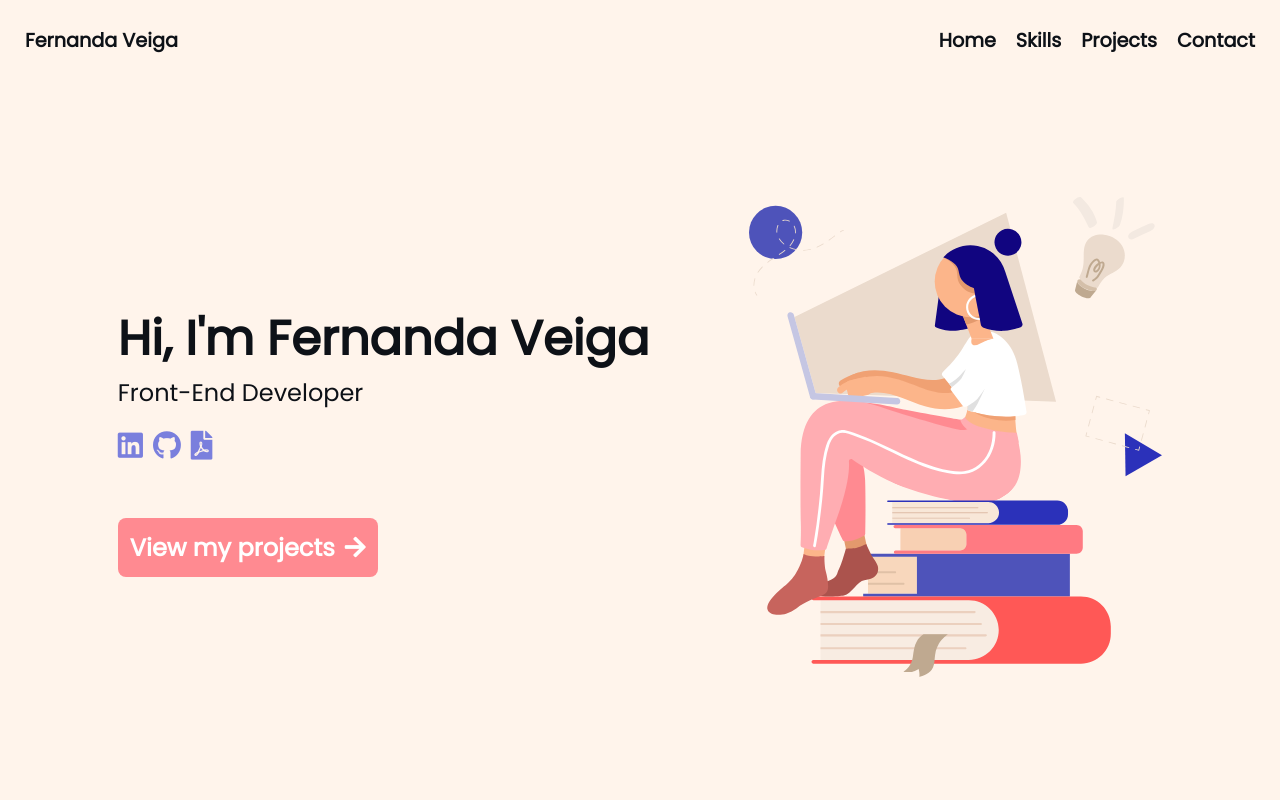
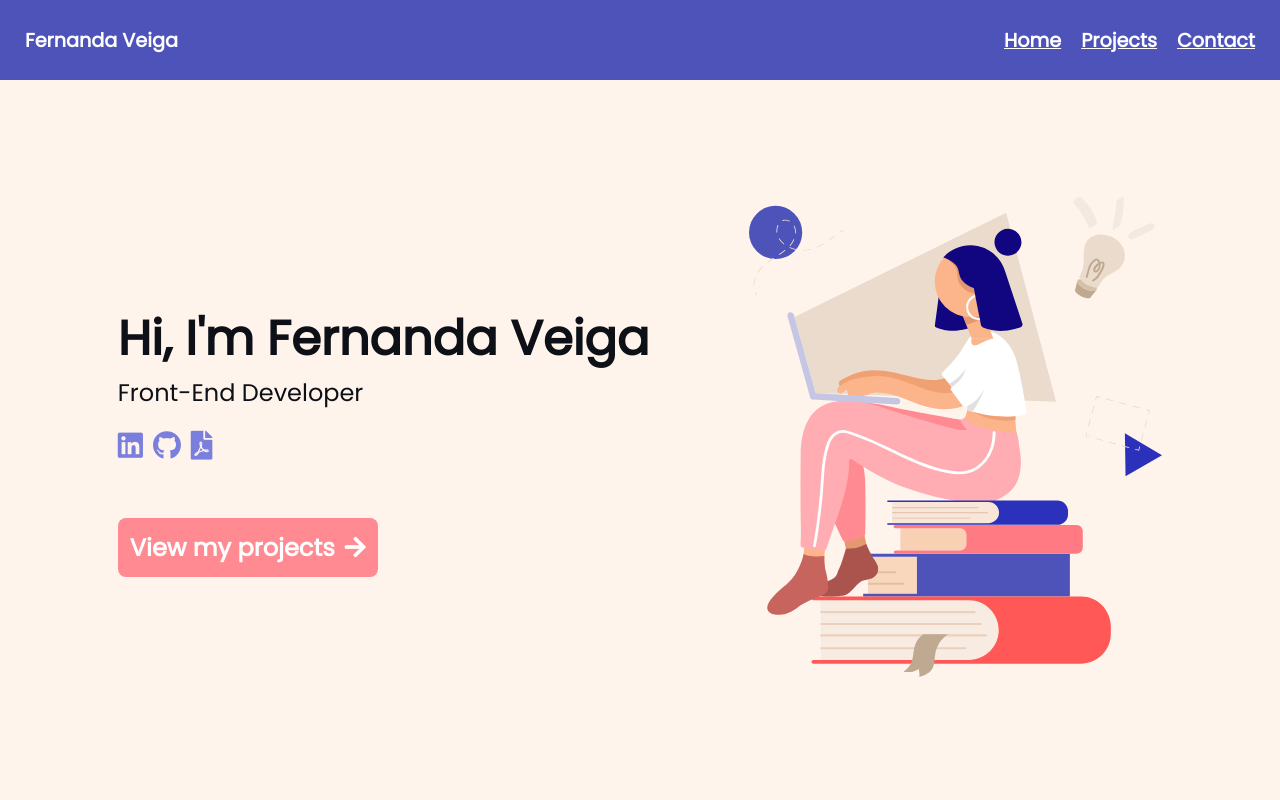
Before and after one commit to fernanda-veiga/portfolio, a React (Create React App) app: page / in a window 1280 px wide. Shown: the top 800 px of the page. Built offline with nearby package versions, Linux system fonts and the light colour scheme.

Commit message:
Added the paths to the links in the navbar. Added a conditional statement that changes the color of the navbar and the text when the user scrolls down.

```diff
--- a/src/components/NavBar.js
+++ b/src/components/NavBar.js
@@ -1,24 +1,52 @@
 import React from "react";
 
-function NavBar() {
+function NavBar(props) {
   return (
-    <header className="NavBar">
+    <header
+      className="NavBar"
+      style={
+        props.isTopOfPage
+          ? { color: "#0d1117", backgroundColor: "#ffffff" }
+          : {
+              color: "#ffffff",
+              backgroundColor: "#4e53ba",
+            }
+      }
+    >
       <div className="NavBar-left">
         <p>Fernanda Veiga</p>
       </div>
       <div className="NavBar-right">
         <ul>
           <li>
-            <a>Home</a>
+            <a
+              href="#home"
+              style={
+                props.isTopOfPage ? { color: "#0d1117" } : { color: "#ffffff" }
+              }
+            >
+              Home
+            </a>
           </li>
           <li>
-            <a>Skills</a>
+            <a
+              href="#projects"
+              style={
+                props.isTopOfPage ? { color: "#0d1117" } : { color: "#ffffff" }
+              }
+            >
+              Projects
+            </a>
           </li>
           <li>
-            <a>Projects</a>
-          </li>
-          <li>
-            <a>Contact</a>
+            <a
+              href="#"
+              style={
+                props.isTopOfPage ? { color: "#0d1117" } : { color: "#ffffff" }
+              }
+            >
+              Contact
+            </a>
           </li>
         </ul>
       </div>
```
